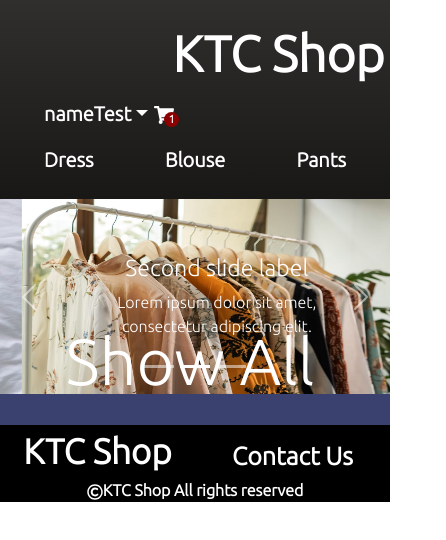
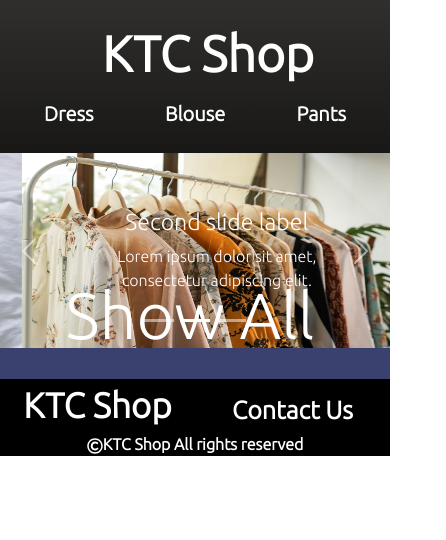
Before and after one commit to jihoon0324/KTC_E_Commerce, a React (Create React App) app in the folder frontend/: page / in a window 390 px wide. Shown: the top 540 px of the page, 446 px wide, since content can reach past the window. Built offline with nearby package versions, Linux system fonts and the light colour scheme.

Commit message:
edit nav

```diff
--- a/frontend/src/components/header/Header.css
+++ b/frontend/src/components/header/Header.css
@@ -51,7 +51,9 @@ header:hover {
   align-items: center;
   font-weight: bold;
 }
-
+.test {
+  display: flex;
+}
 .default_brand {
   order: 1;
   justify-content: center;
@@ -69,14 +71,17 @@ header:hover {
 .brand_Icon {
   position: relative;
   justify-content: center;
-  left: 25%;
+  left: 10%;
 }
 .default_brand_Icon {
+  display: inline-block;
+  width: 1100px;
   font-size: 50px;
   color: white;
 }
 
 .default_product {
+  flex-direction: column-reverse;
   display: block;
   order: 3;
 }
@@ -98,6 +103,7 @@ header:hover {
   font-weight: bold;
 }
 .default_userInfo {
+  display: inline-block;
   order: 2;
 }
 .active_userInfo {
@@ -148,3 +154,33 @@ header:hover {
   font-weight: 600;
   z-index: 10;
 }
+
+@media only screen and (max-width: 1400px) {
+  .default_brand_Icon {
+    display: inline-block;
+    width: 800px;
+    font-size: 50px;
+    color: white;
+  }
+}
+@media only screen and (max-width: 1200px) {
+  .default_brand_Icon {
+    display: inline-block;
+    width: 600px;
+    font-size: 50px;
+    color: white;
+  }
+}
+@media only screen and (max-width: 990px) {
+  .default_brand_Icon {
+    display: inline-block;
+    width: 300px;
+    font-size: 50px;
+    color: white;
+  }
+}
+@media only screen and (max-width: 768px) {
+  .userInfo_nav {
+    display: none;
+  }
+}
--- a/frontend/src/components/header/Header.js
+++ b/frontend/src/components/header/Header.js
@@ -6,11 +6,9 @@ import { FaShoppingCart } from "react-icons/fa";
 import { Helmet } from "react-helmet-async";
 
 const Header = () => {
-  const [nameTest, setNameTest] = useState(true);
-
+  const [nameTest, setNameTest] = useState(false);
   const [scrollActive, setScrollActive] = useState(false);
   const navigate = useNavigate();
-
   const controlNavbar = () => {
     if (window.scrollY > 4) {
       setScrollActive(true);
@@ -18,14 +16,12 @@ const Header = () => {
       setScrollActive(false);
     }
   };
-
   useEffect(() => {
     window.addEventListener("scroll", controlNavbar);
     return () => {
       window.removeEventListener("scroll", controlNavbar);
     };
   }, []);
-
   const navigateToCart = () => {
     navigate("/cart");
   };
@@ -35,13 +31,9 @@ const Header = () => {
       <Helmet>
         <title> KTC Shop</title>
       </Helmet>
-
       <Container>
         <Row>
-          <Col
-            className={scrollActive ? "active_brand " : "default_brand "}
-            lg={scrollActive ? { span: 2 } : "8"}
-          >
+          <Col className={scrollActive ? "active_brand " : "default_brand "}>
             <Nav className="brand_Icon">
               <Link to="/">
                 <Navbar.Brand
@@ -54,7 +46,6 @@ const Header = () => {
               </Link>
             </Nav>
           </Col>
-
           <Col
             className={scrollActive ? "" : "default_product"}
             lg={scrollActive ? "6" : { span: 6, offset: 3 }}
@@ -71,10 +62,8 @@ const Header = () => {
               </Nav.Link>
             </Nav>
           </Col>
-
           <Col
             className={scrollActive ? "active_userInfo" : "default_userInfo"}
-            lg={nameTest ? "2" : "1"}
           >
             <Nav className="userInfo_nav">
               {nameTest ? (
@@ -95,7 +84,6 @@ const Header = () => {
                   Login
                 </Nav.Link>
               )}
-
               {nameTest ? (
                 <Nav.Link
                   className="userInfo cartInfo"
```
Also changed, not shown: frontend/src/App.js (+17 -17 lines).
